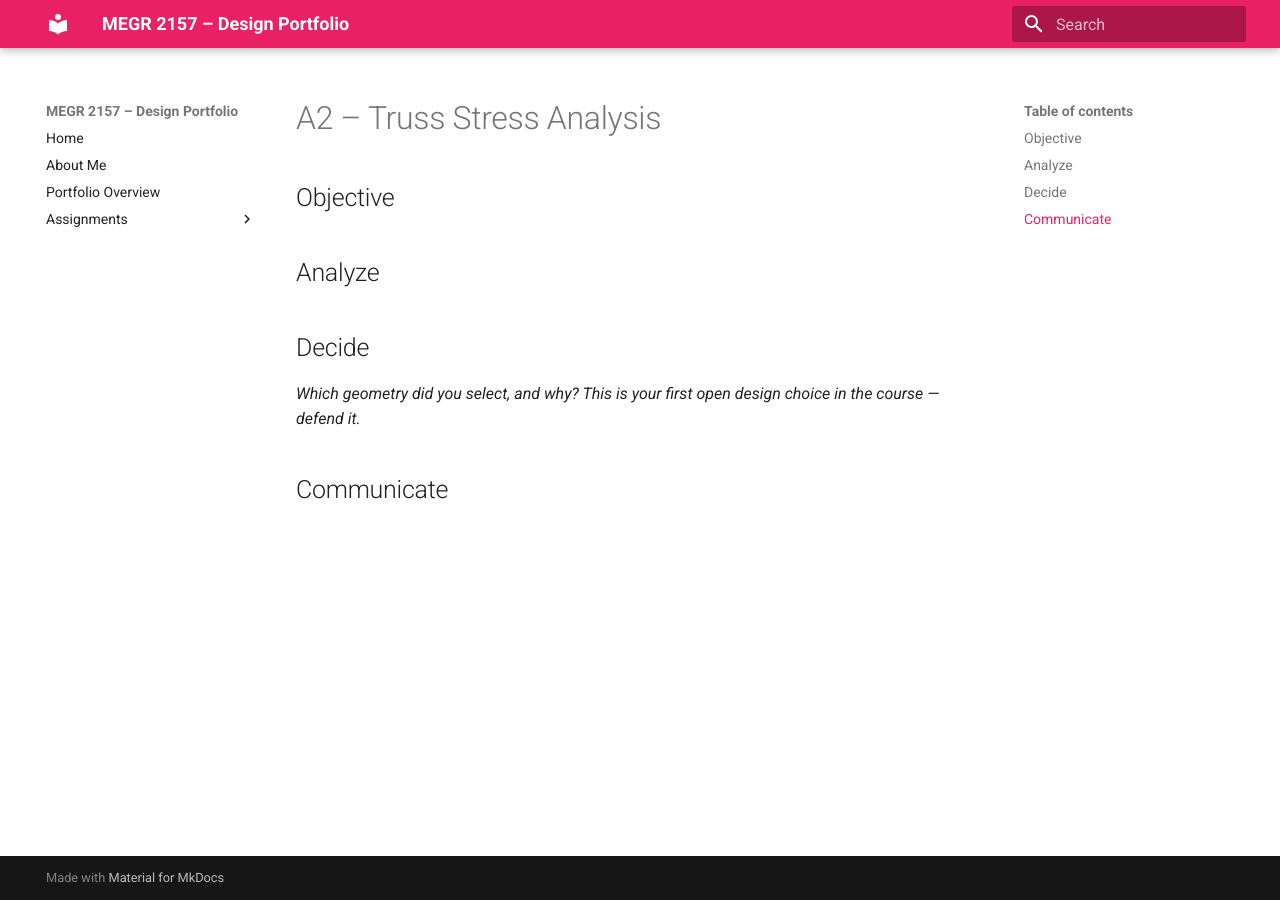
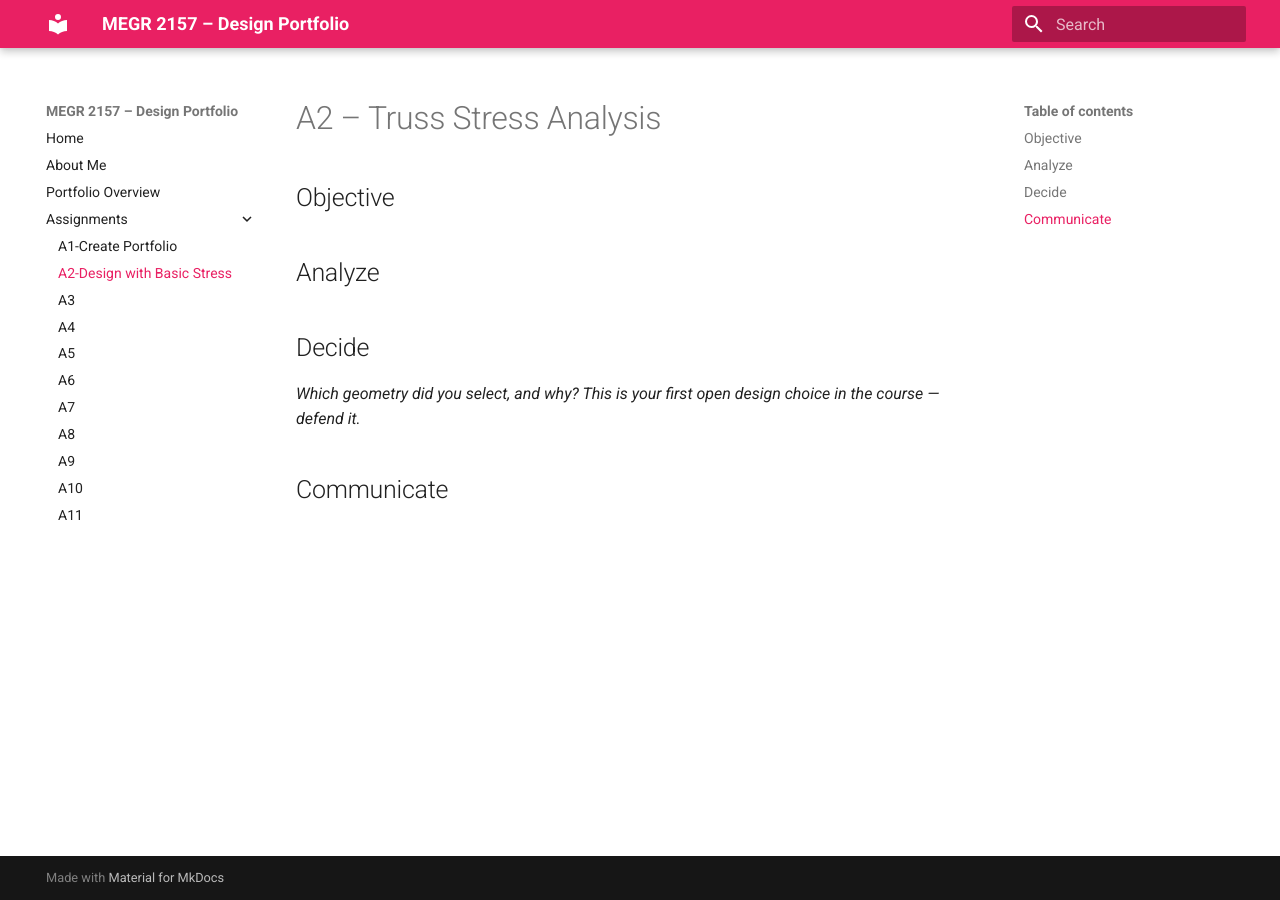
Before and after one commit to JonathanSuarezVazquez/Jonathans-megr2157-portfolio, an MkDocs documentation site: the page built from docs/assignments/A02/index.md, in a window 1280 px wide. Built offline with MkDocs 1.6.1 and Material for MkDocs 9.7.7, drawn with Linux system fonts in a browser that asks for light colours.

Commit message:
Update mkdocs.yml

```diff
--- a/mkdocs.yml
+++ b/mkdocs.yml
@@ -14,14 +14,14 @@ nav:
   - About Me: aboutme/index.md
   - Portfolio Overview: portfolio-overview.md
   - Assignments:
-      - A1: assignments/A01-CreatePortfolio/index.md
-      - A2: assignments/A02-DesignwithBasicStress/index.md
-      - A3: assignments/A03-Parametric-and-FEA/index.md
-      - A4: assignments/A04-MotorMount/index.md
-      - A5: assignments/A05-Bracket-Design/index.md
-      - A6: assignments/A06-Bracket-Drawing/index.md
-      - A7: assignments/A07-FEA-on-Bracket/index.md
-      - A8: assignments/A08-Gear-Box-Design/index.md
-      - A9: assignments/A09-PPulley-System-Design/index.md
-      - A10: assignments/A10-Lead-Screw-Design/index.md
-      - A11: assignments/A11-Motor-Selection-Design/index.md
+      - A1-Create Portfolio: assignments/A01/index.md
+      - A2-Design with Basic Stress: assignments/A02/index.md
+      - A3: assignments/A03/index.md
+      - A4: assignments/A04/index.md
+      - A5: assignments/A05/index.md
+      - A6: assignments/A06/index.md
+      - A7: assignments/A07/index.md
+      - A8: assignments/A08/index.md
+      - A9: assignments/A09/index.md
+      - A10: assignments/A10/index.md
+      - A11: assignments/A11/index.md
```
